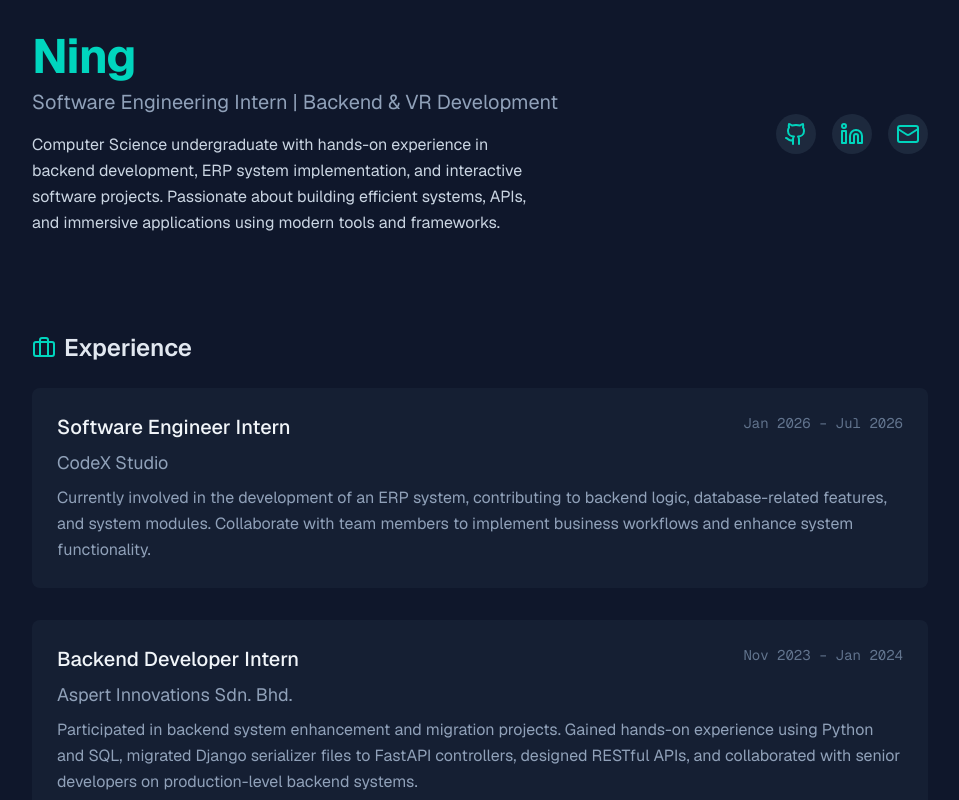
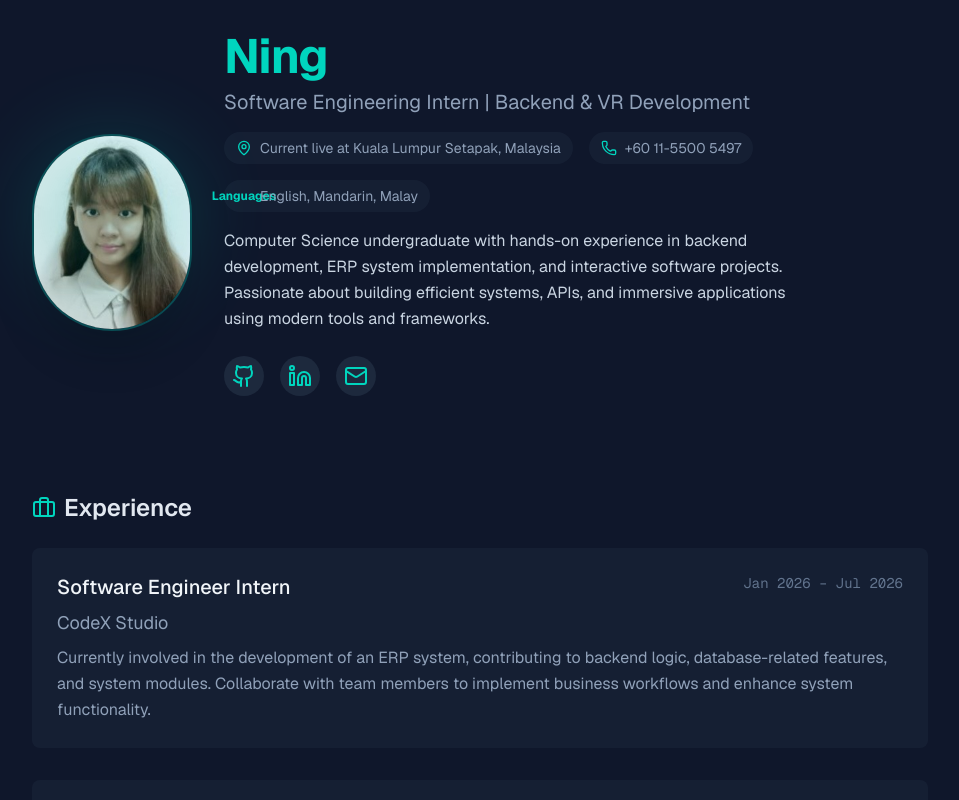
Before and after one commit to JNing8431-moon/Ning-React-Resume, a Next.js app: page /Ning-React-Resume/ in a window 1280 px wide. Shown: the top 800 px of the page, without its empty margins (160-1119 px from the left). Built offline with nearby package versions, Linux system fonts and the light colour scheme.

Commit message:
update personal info

```diff
--- a/app/components/Resume.tsx
+++ b/app/components/Resume.tsx
@@ -1,7 +1,8 @@
 "use client";
 
+import Image from "next/image";
 import { motion } from "framer-motion";
-import { Mail, Github, Linkedin, ExternalLink, Code, Briefcase, GraduationCap, Youtube, MonitorPlay } from "lucide-react";
+import { Mail, Github, Linkedin, ExternalLink, Code, Briefcase, GraduationCap, Youtube, MonitorPlay, MapPin, Phone } from "lucide-react";
 
 export default function Resume() {
     const fadeInUp = {
@@ -23,24 +24,54 @@ export default function Resume() {
             <div className="max-w-4xl mx-auto space-y-24">
 
                 {/* Header Section */}
+                {/* Header Section */}
                 <motion.header
                     initial={{ opacity: 0, y: -20 }}
                     animate={{ opacity: 1, y: 0 }}
                     transition={{ duration: 0.6 }}
-                    className="flex flex-col md:flex-row justify-between items-start md:items-center space-y-4 md:space-y-0"
+                    className="flex flex-col md:flex-row gap-8 items-start md:items-center"
                 >
+                    {/* Profile Image */}
+                    <div className="relative w-32 h-32 md:w-40 md:h-40 shrink-0">
+                        <div className="absolute inset-0 bg-teal-500 blur-2xl opacity-20 rounded-full"></div>
+                        <Image
+                            src="/photo.jpg"
+                            alt="Profile"
+                            width={160}
+                            height={160}
+                            className="rounded-full border-2 border-teal-500/30 object-cover shadow-2xl"
+                        />
+                    </div>
+
+                    <div className="flex-1 space-y-4">
                         <div>
                             <h1 className="text-5xl font-bold tracking-tight text-teal-400">Ning</h1>
                             <p className="text-xl text-slate-400 mt-2">Software Engineering Intern | Backend & VR Development</p>
-                        <p className="mt-4 max-w-lg text-slate-300 leading-relaxed">
+                        </div>
+
+                        <div className="flex flex-wrap gap-4 text-sm text-slate-400">
+                            <div className="flex items-center gap-2 bg-slate-800/50 px-3 py-1.5 rounded-full">
+                                <MapPin className="w-4 h-4 text-teal-400" />
+                                <span>Current live at Kuala Lumpur Setapak, Malaysia</span>
+                            </div>
+                            <div className="flex items-center gap-2 bg-slate-800/50 px-3 py-1.5 rounded-full">
+                                <Phone className="w-4 h-4 text-teal-400" />
+                                <span>+60 11-5500 5497</span>
+                            </div>
+                            <div className="flex items-center gap-2 bg-slate-800/50 px-3 py-1.5 rounded-full">
+                                <span className="w-4 h-4 flex items-center justify-center text-teal-400 font-bold text-xs">Languages</span>
+                                <span>English, Mandarin, Malay</span>
+                            </div>
+                        </div>
+
+                        <p className="max-w-xl text-slate-300 leading-relaxed">
                             Computer Science undergraduate with hands-on experience in backend development,
                             ERP system implementation, and interactive software projects. Passionate about
                             building efficient systems, APIs, and immersive applications using modern tools
                             and frameworks.
                         </p>
-                    </div>
 
-                    <div className="flex gap-4">
+                        <div className="flex gap-4 pt-2">
                             <motion.a whileHover={{ scale: 1.1 }} href="https://github.com/JNing8431-moon" target="_blank" rel="noopener noreferrer" className="p-2 bg-slate-800 rounded-full hover:bg-slate-700 transition-colors">
                                 <Github className="w-6 h-6 text-teal-400" />
                             </motion.a>
@@ -50,6 +81,7 @@ export default function Resume() {
                             <motion.a whileHover={{ scale: 1.1 }} href="mailto:jning8431@gmail.com" className="p-2 bg-slate-800 rounded-full hover:bg-slate-700 transition-colors">
                                 <Mail className="w-6 h-6 text-teal-400" />
                             </motion.a>
+                        </div>
                     </div>
                 </motion.header>
 
```
Also changed, not shown: public/Photo.jpg (added). Lines whose indentation alone changed are shown as unchanged.
